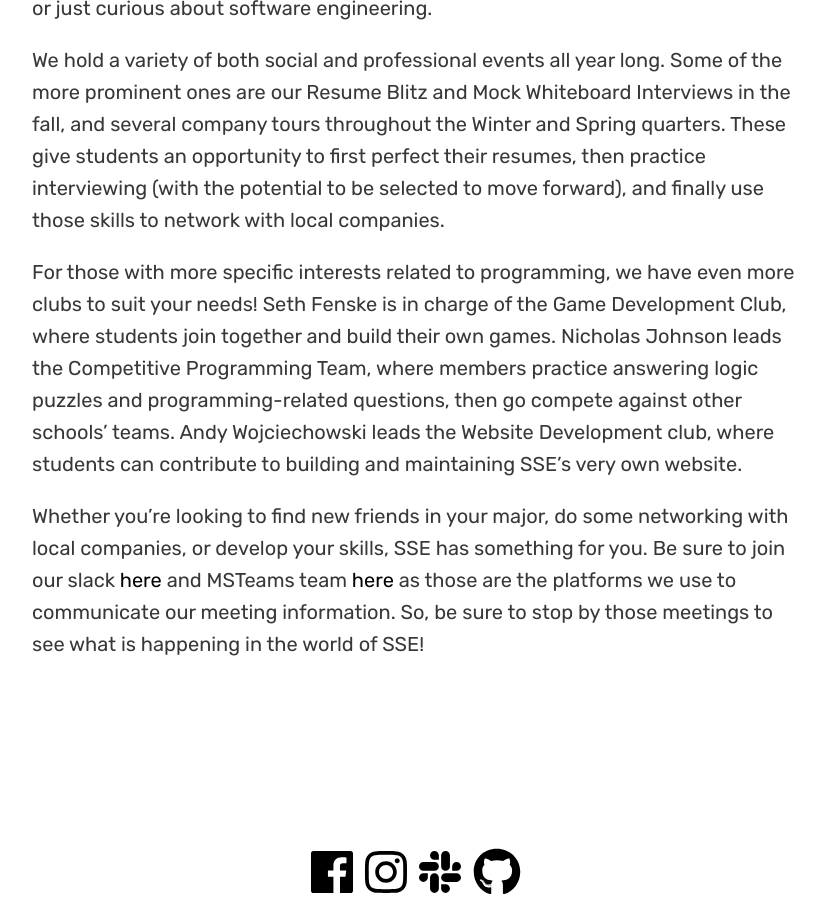
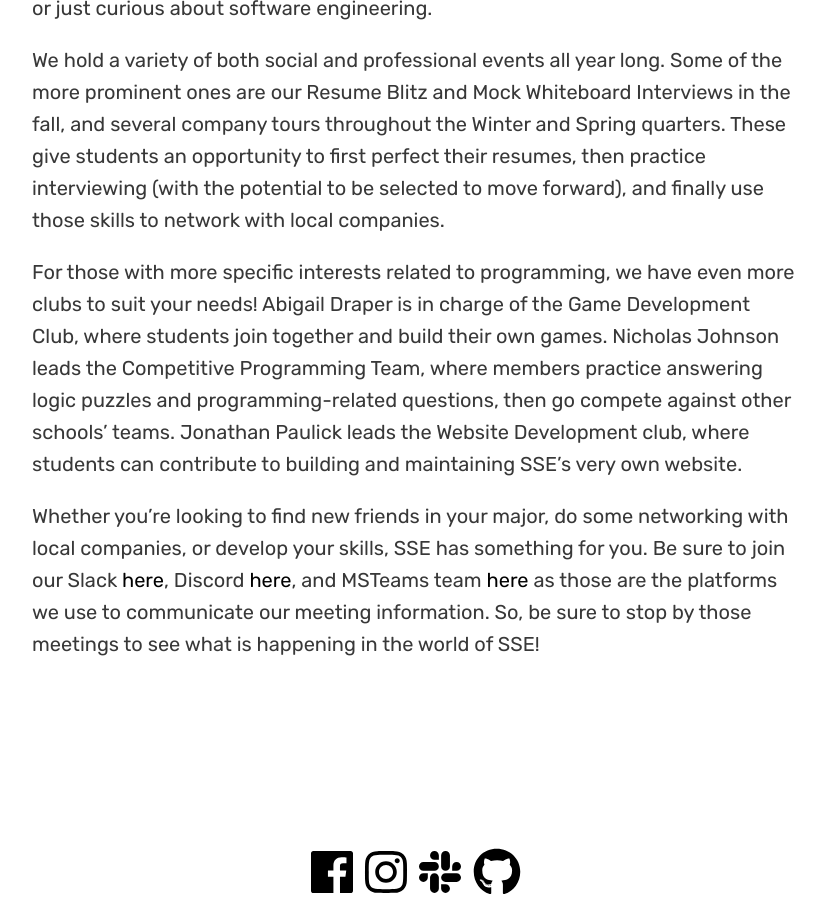
Before and after one commit to msoe-sse/msoe-sse.github.io, a Jekyll site: the page built from about.md, in a window 1280 px wide and 900 px high, scrolled down 867 px. Shown: the whole window, without its empty margins (224-1049 px from the left). Built offline with Jekyll 4.4.1, drawn with Linux system fonts in a browser that asks for light colours; nearby versions of some CDN libraries; some web fonts are replaced.

Commit message:
Add welcome post and added social information

```diff
--- a/about.md
+++ b/about.md
@@ -23,8 +23,8 @@ The Society of Software Engineers is a club for anyone majoring in, interested i
 
 We hold a variety of both social and professional events all year long. Some of the more prominent ones are our Resume Blitz and Mock Whiteboard Interviews in the fall, and several company tours throughout the Winter and Spring quarters. These give students an opportunity to first perfect their resumes, then practice interviewing (with the potential to be selected to move forward), and finally use those skills to network with local companies.
 
-For those with more specific interests related to programming, we have even more clubs to suit your needs! Seth Fenske is in charge of the Game Development Club, where students join together and build their own games. Nicholas Johnson leads the Competitive Programming Team, where members practice answering logic puzzles and programming-related questions, then go compete against other schools' teams. Andy Wojciechowski leads the Website Development club, where students can contribute to building and maintaining SSE's very own website.
+For those with more specific interests related to programming, we have even more clubs to suit your needs! Abigail Draper is in charge of the Game Development Club, where students join together and build their own games. Nicholas Johnson leads the Competitive Programming Team, where members practice answering logic puzzles and programming-related questions, then go compete against other schools' teams. Jonathan Paulick leads the Website Development club, where students can contribute to building and maintaining SSE's very own website.
 
-Whether you're looking to find new friends in your major, do some networking with local companies, or develop your skills, SSE has something for you. Be sure to join our slack [here](https://msoe-sse.slack.com) and MSTeams team [here](https://teams.microsoft.com/l/team/19%3a038fecd33eb040aabd4821df0fabf907%40thread.tacv2/conversations?groupId=841726d7-4db7-4143-8526-c837d6998beb&tenantId=4046ceac-fdd3-46c9-ac80-b7c4a49bab70) as those are the platforms we use to communicate our meeting information. So, be sure to stop by those meetings to see what is happening in the world of SSE!
+Whether you're looking to find new friends in your major, do some networking with local companies, or develop your skills, SSE has something for you. Be sure to join our Slack [here](https://msoe-sse.slack.com), Discord [here](https://discord.gg/KxuYazNmuQ), and MSTeams team [here](https://teams.microsoft.com/l/team/19%3a038fecd33eb040aabd4821df0fabf907%40thread.tacv2/conversations?groupId=841726d7-4db7-4143-8526-c837d6998beb&tenantId=4046ceac-fdd3-46c9-ac80-b7c4a49bab70) as those are the platforms we use to communicate our meeting information. So, be sure to stop by those meetings to see what is happening in the world of SSE!
 
 </div>
```
Also changed, not shown: _posts/2021-09-10-SSE-Intrest-Form.md (+1 -1 lines).
